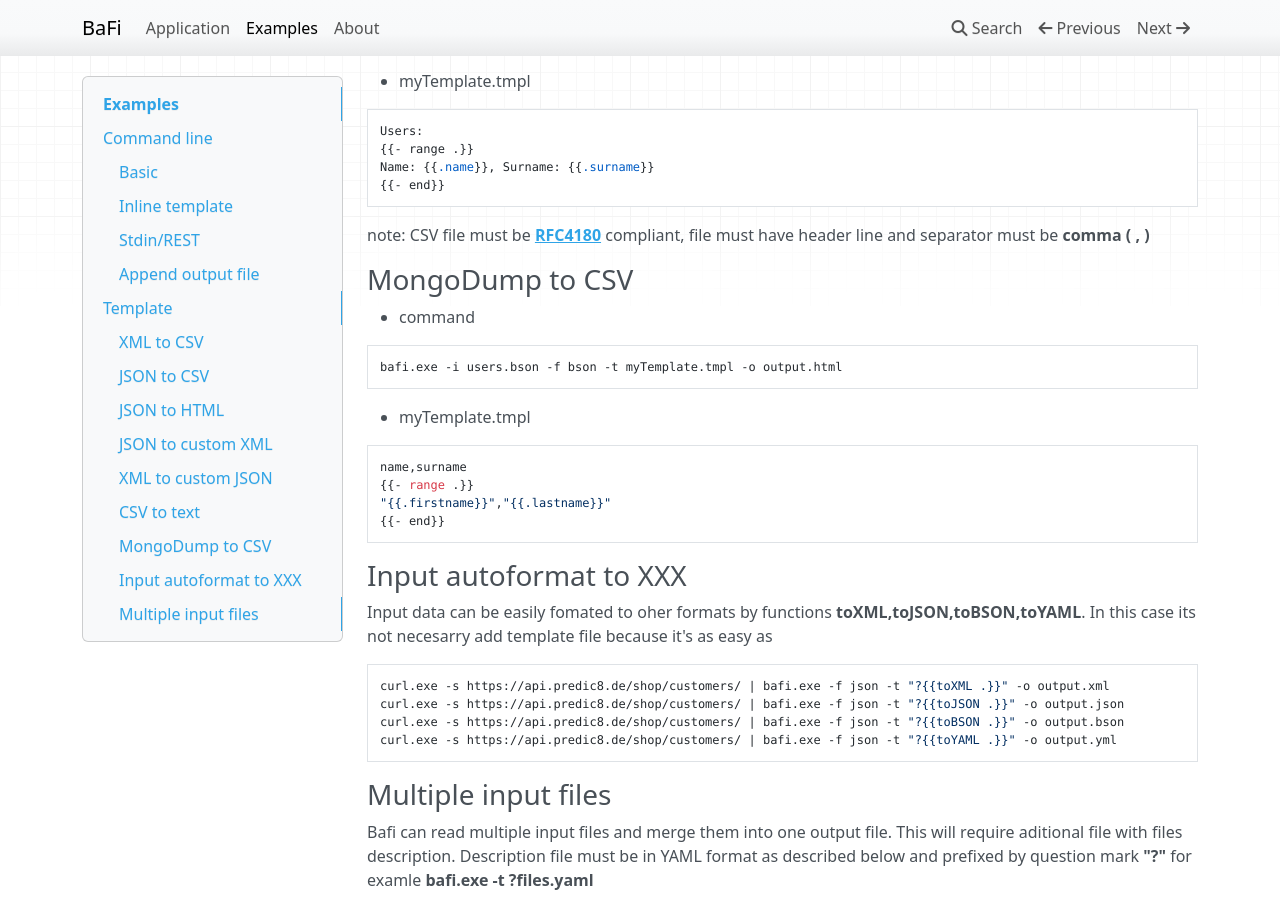
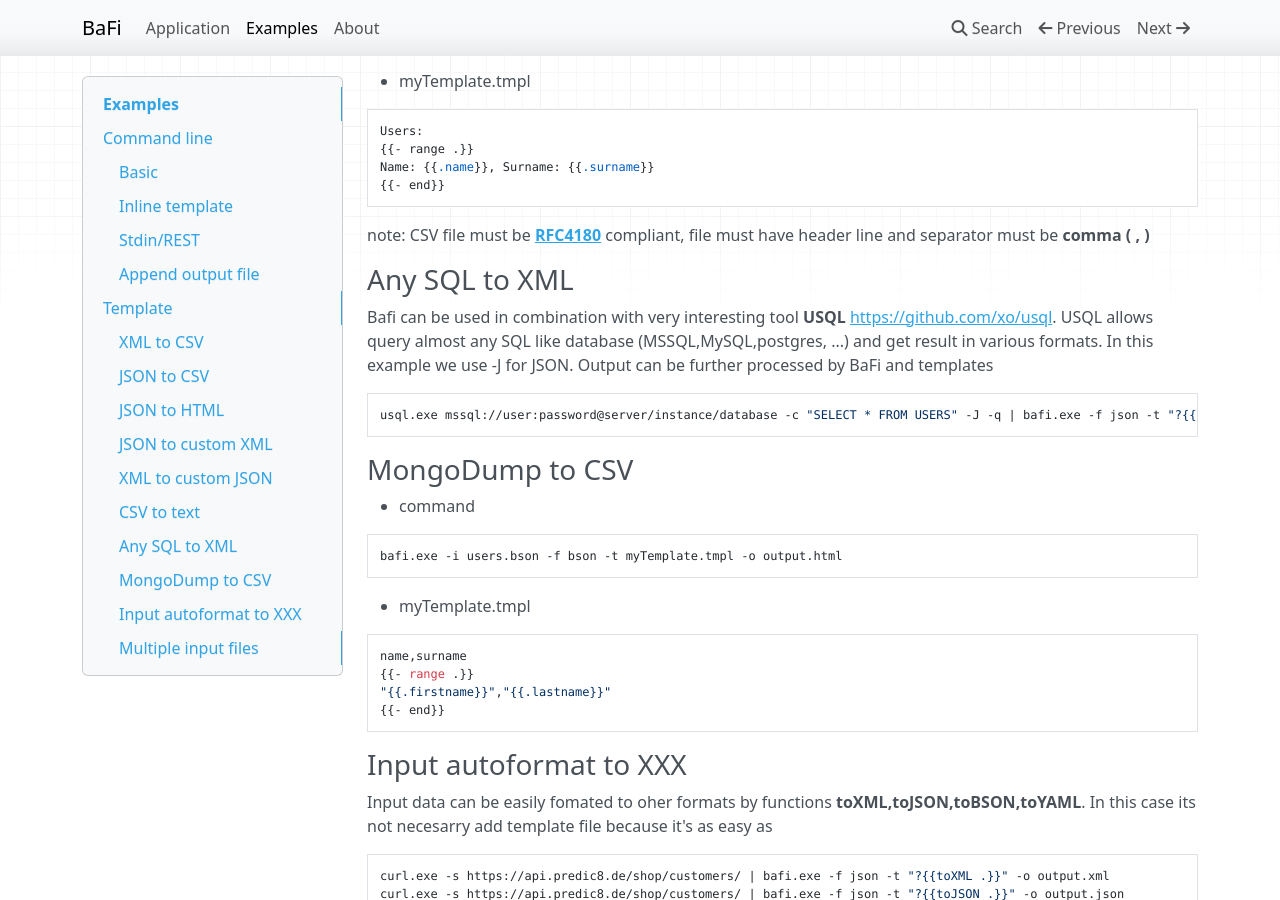
Before and after one commit to mmalcek/bafi, an MkDocs documentation site: the page built from docs/examples.md, in a window 1280 px wide and 900 px high, scrolled down 3336 px. Built offline with MkDocs 1.6.1, drawn with Linux system fonts in a browser that asks for light colours; nearby versions of some CDN libraries.

Commit message:
SQL example

````diff
--- a/docs/examples.md
+++ b/docs/examples.md
@@ -150,6 +150,13 @@ Name: {{.name}}, Surname: {{.surname}}
 ```
 note: CSV file must be **[RFC4180](https://datatracker.ietf.org/doc/html/rfc4180)** compliant, file must have header line and separator must be **comma ( , )**
 
+### Any SQL to XML
+Bafi can be used in combination with very interesting tool **USQL** [https://github.com/xo/usql](https://github.com/xo/usql). USQL allows query almost any SQL like database (MSSQL,MySQL,postgres, ...) and get result in various formats. In this example we use -J for JSON. Output can be further processed by BaFi and templates
+
+```sh
+usql.exe mssql://user:password@server/instance/database -c "SELECT * FROM USERS" -J -q | bafi.exe -f json -t "?{{toXML .}}'"
+```
+
 ### MongoDump to CSV
 - command
 ```sh
````
